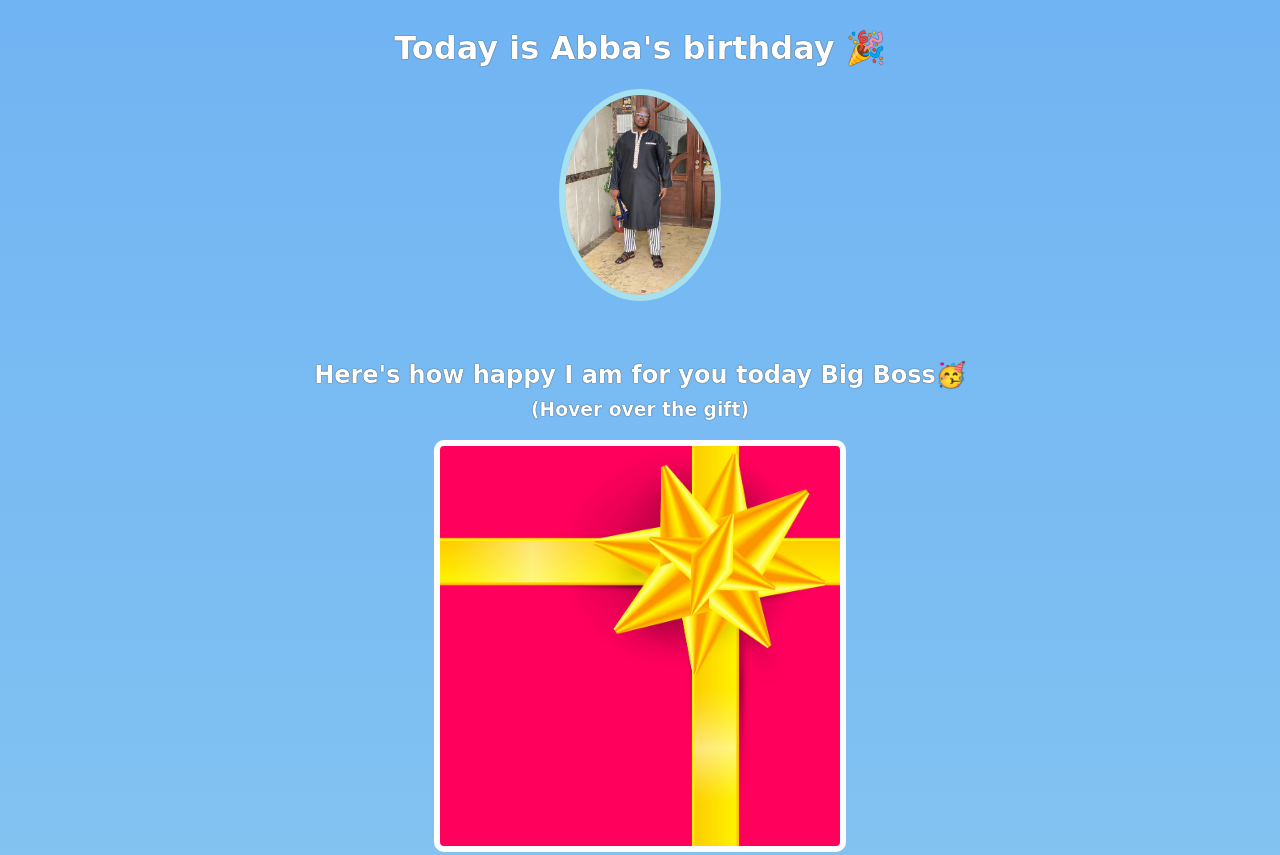
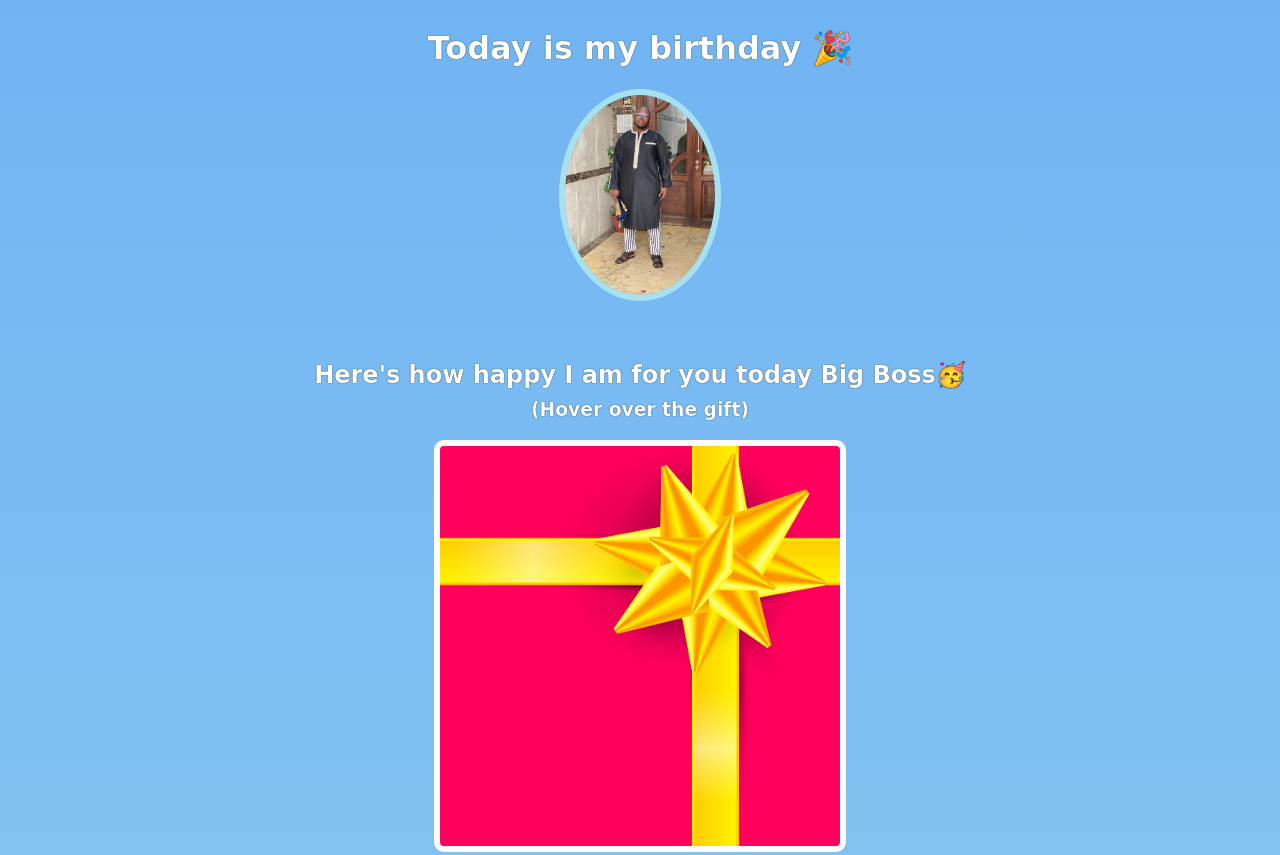
Before and after one commit to alybadara1803/bday-gift-site, a plain HTML site: page index.html in a window 1280 px wide. Shown: the top 855 px of the page. Drawn offline with Linux system fonts and the light colour scheme; a web font is replaced by a local one.

Commit message:
Change the name

```diff
--- a/index.html
+++ b/index.html
@@ -7,7 +7,7 @@
     </head>
     <body>
         <div id="header">
-            <h1>Today is Abba's birthday 🎉</h1>
+            <h1>Today is my birthday 🎉</h1>
             <img id="bff-img" src="images/Abba.jpg">
 
         </div>
```
